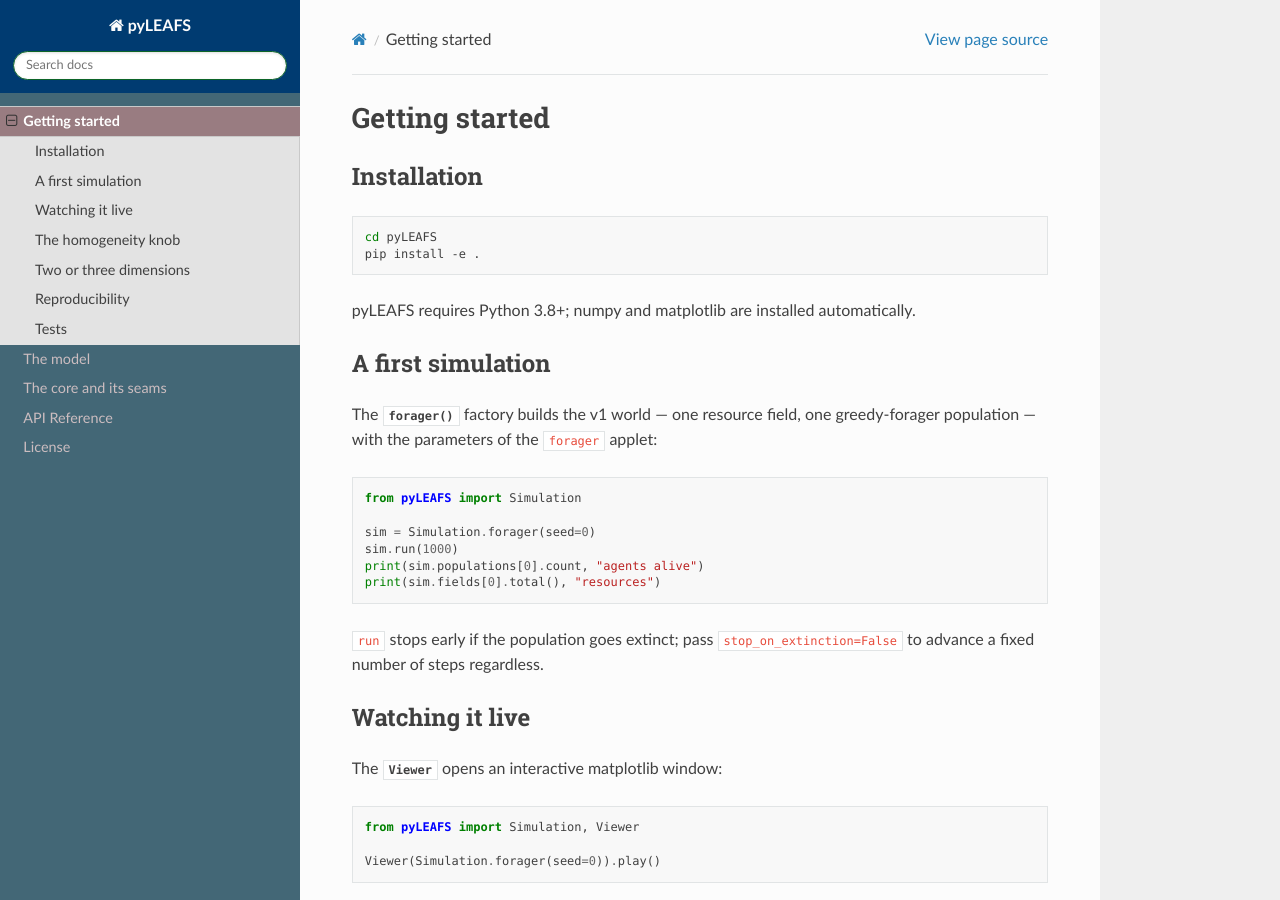
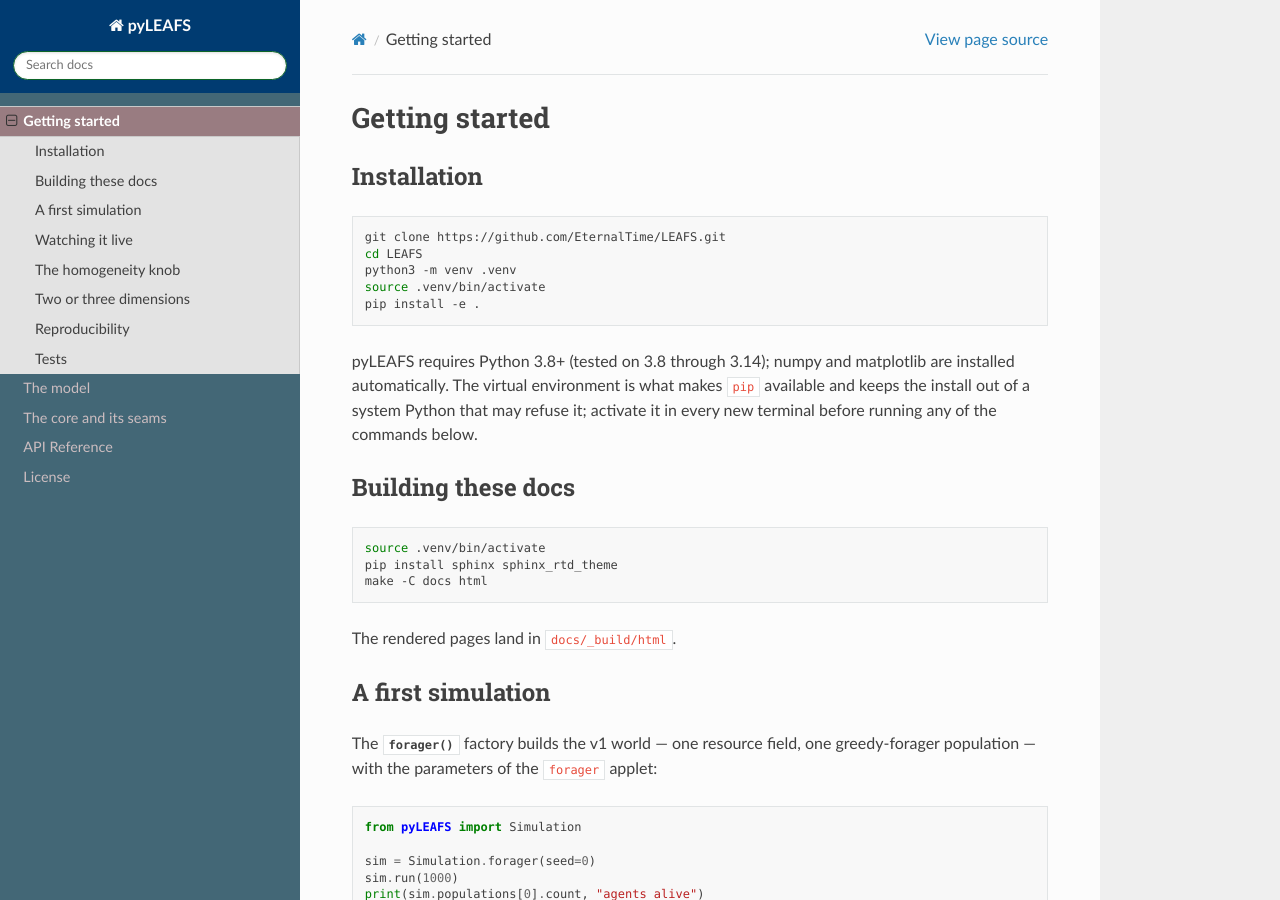
Before and after one commit to EternalTime/LEAFS, a Sphinx documentation site: the page built from docs/getting_started.rst, in a window 1280 px wide and 900 px high. Built offline with Sphinx 7.4.7 and the Read the Docs theme 3.1.0, drawn with Linux system fonts in a browser that asks for light colours; some of the changed text lies outside the part shown.

Commit message:
Fix install, docs and test instructions to work from a clean clone
The README and the Getting Started guide told readers to 'cd pyLEAFS' and run
'pip install -e .'. On a clean clone that fails three ways: pyLEAFS/ is the
package directory and holds no pyproject.toml, 'pip' does not exist where only
'pip3' is on PATH, and a system Python then refuses the install under PEP 668.
The documentation and test sections had the same problem and named no
environment to install into.

Both documents now clone, create and activate a virtual environment at the
project root, and install from there, and the documentation and test sections
activate it first so a reader in a fresh terminal does not hit the original
failure. The README points at the hosted Getting Started page as the authority.

pyLEAFS.docs() opened damiansowinski.com/pyLEAFS/, which returns 404; the site
is served at damiansowinski.com/LEAFS/.

```diff
--- a/docs/getting_started.rst
+++ b/docs/getting_started.rst
@@ -6,10 +6,27 @@
 
 .. code-block:: bash
 
-   cd pyLEAFS
+   git clone https://github.com/EternalTime/LEAFS.git
+   cd LEAFS
+   python3 -m venv .venv
+   source .venv/bin/activate
    pip install -e .
 
-pyLEAFS requires Python 3.8+; numpy and matplotlib are installed automatically.
+pyLEAFS requires Python 3.8+ (tested on 3.8 through 3.14); numpy and matplotlib
+are installed automatically. The virtual environment is what makes ``pip``
+available and keeps the install out of a system Python that may refuse it;
+activate it in every new terminal before running any of the commands below.
+
+Building these docs
+-------------------
+
+.. code-block:: bash
+
+   source .venv/bin/activate
+   pip install sphinx sphinx_rtd_theme
+   make -C docs html
+
+The rendered pages land in ``docs/_build/html``.
 
 A first simulation
 -------------------
@@ -105,5 +122,6 @@
 
 .. code-block:: bash
 
+   source .venv/bin/activate
    pip install pytest
    pytest
--- a/pyLEAFS/__init__.py
+++ b/pyLEAFS/__init__.py
@@ -27,7 +27,7 @@
 def docs():
     """Open the online pyLEAFS documentation in a web browser."""
     import webbrowser
-    webbrowser.open('https://damiansowinski.com/pyLEAFS/')
+    webbrowser.open('https://damiansowinski.com/LEAFS/')
 
 
 from pyLEAFS.grid import Grid
```
Also changed, not shown: README.md (+21 -4 lines).
